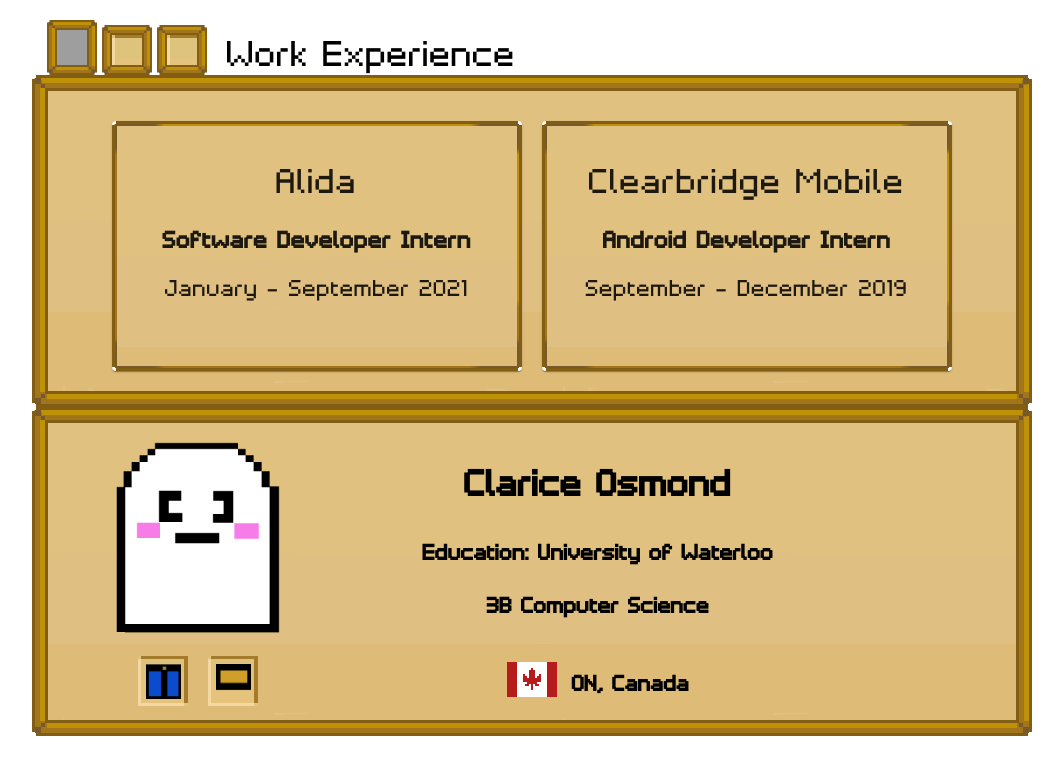
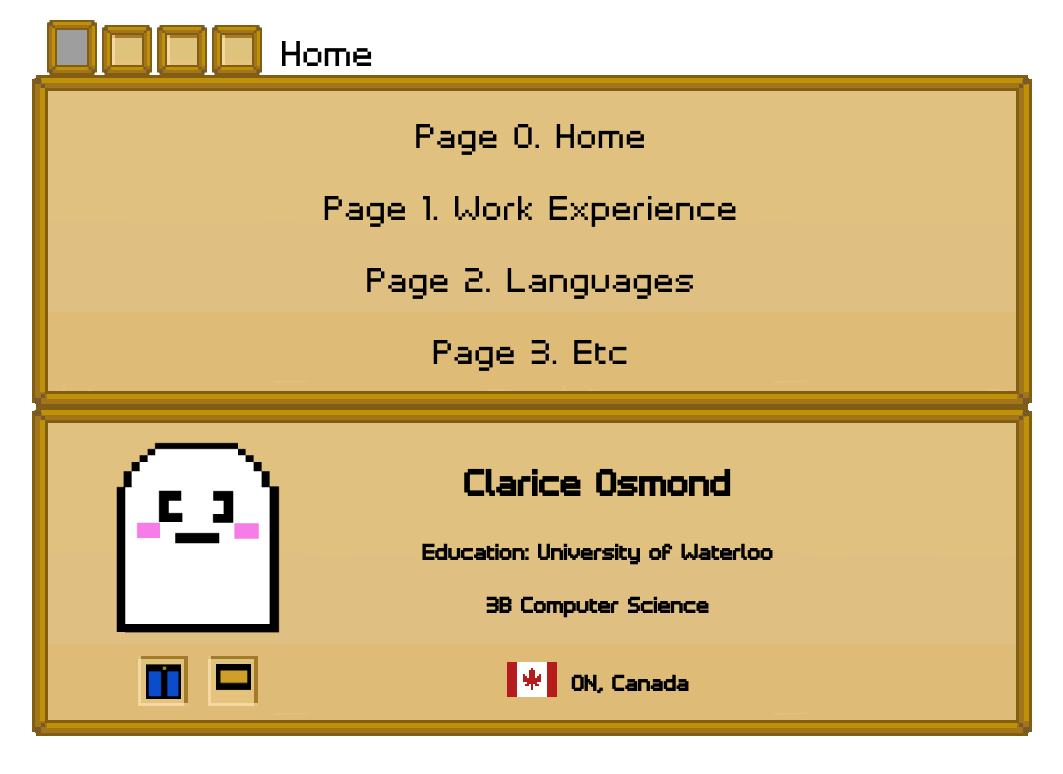
Before and after one commit to clariceosmond/definitelynotclar, a React (Create React App) app: page / in a window 1280 px wide. Shown: the top 774 px of the page, without its empty margins (108-1171 px from the left). Built offline with nearby package versions, Linux system fonts and the light colour scheme; grey boxes are pictures that could not be loaded.

Commit message:
This is one way to do things. It's not the right way.

```diff
--- a/package.json
+++ b/package.json
@@ -42,6 +42,7 @@
     ]
   },
   "devDependencies": {
+    "@types/jquery": "^3.5.6",
     "@types/react": "^17.0.19",
     "typescript": "^4.3.5"
   }
--- a/src/App.js
+++ b/src/App.js
@@ -1,6 +1,17 @@
 import "./items/styles.css";
+import { useEffect, useState } from "react";
 import MainContainer from "./components/MainContainer";
+import ResponseApp from "./ResponseApp";
 
 export default function App() {
-  return <MainContainer />;
+  const [windowWidth, setWindowWidth] = useState(window.innerWidth);
+  useEffect(() => {
+    const updateWidth = () => {
+      setWindowWidth(window.innerWidth);
+    };
+
+    window.addEventListener("resize", updateWidth);
+  }, [window.innerWidth]);
+
+  return windowWidth > 845 ? <MainContainer /> : <ResponseApp />;
 }
--- /dev/null
+++ b/src/ResponseApp.tsx
@@ -0,0 +1,23 @@
+import * as React from "react";
+import { makeStyles, Typography, Grid } from "@material-ui/core";
+
+const useStyles = makeStyles({
+  title: {
+    fontSize: "3rem",
+    fontFamily: "Pixelar Regular W01 Regular",
+    marginLeft: 20,
+    marginTop: 20,
+  },
+});
+
+const ResponseApp: React.FC = () => {
+  const classes = useStyles();
+  return (
+    <Typography className={classes.title}>
+      {" "}
+      This website is not responsive enough for this screen size. It's
+      embarassing.
+    </Typography>
+  );
+};
+export default ResponseApp;
--- a/src/components/Board.tsx
+++ b/src/components/Board.tsx
@@ -5,6 +5,7 @@
 import brownbor from "../items/brown-bor.png";
 import bgbrown from "../items/bg-brown.png";
 import WorkExpPage from "./pages/WorkExpPage";
+import HomePage from "./pages/HomePage";
 
 const useStyles = makeStyles({
   board: {
@@ -30,9 +31,26 @@
 const Board: React.FC<BoardProps> = (props) => {
   const classes = useStyles();
   const { pageSelected } = props;
-  const page = [<WorkExpPage />, LanguagePage(), DefaultPage()];
+  let page;
+  switch (pageSelected) {
+    case 0:
+      page = <HomePage />;
+      break;
+    case 1:
+      page = <WorkExpPage />;
+      break;
+    case 2:
+      page = LanguagePage();
+      break;
+    case 3:
+      page = DefaultPage();
+      break;
+    default:
+      page = DefaultPage();
+      break;
+  }
 
-  let board = <div className={classes.board}>{page[pageSelected]}</div>;
+  let board = <div className={classes.board}>{page}</div>;
   return board;
 };
 
--- a/src/components/Logic.tsx
+++ b/src/components/Logic.tsx
@@ -18,15 +18,16 @@
 const Logic: React.FC = () => {
   const classes = useStyles();
   const [pageSelected, setPageSelected] = useState(0);
-  const pageNames = ["Work Experience", "Languages", "Etc"];
+  const pageCount = 4;
+  const pageNames = ["Home", "Work Experience", "Languages", "Etc"];
 
-  let tools = Array(3).fill(null);
-  let toolstyle = Array(3).fill({ backgroundColor: "transparent" });
+  let tools = Array(pageCount).fill(null);
+  let toolstyle = Array(pageCount).fill({ backgroundColor: "transparent" });
   toolstyle[pageSelected] = {
     backgroundImage: 'url("icon-shade.png")',
     height: "55px",
   };
-  for (let i = 0; i < 3; ++i) {
+  for (let i = 0; i < pageCount; ++i) {
     let toolname = "tool" + i;
     tools[i] = (
       <ToolItem
--- /dev/null
+++ b/src/components/pages/HomePage.tsx
@@ -0,0 +1,23 @@
+import * as React from "react";
+import { Grid, makeStyles, Typography } from "@material-ui/core";
+import classes from "*.module.css";
+
+const useStyles = makeStyles({
+  text: {
+    fontSize: "3rem",
+    fontFamily: "Pixelar Regular W01 Regular",
+  },
+});
+const HomePage: React.FC = () => {
+  const classes = useStyles();
+  return (
+    <Grid direction="column">
+      <Typography className={classes.text}>Page 0. Home</Typography>
+      <Typography className={classes.text}>Page 1. Work Experience</Typography>
+      <Typography className={classes.text}>Page 2. Languages</Typography>
+      <Typography className={classes.text}>Page 3. Etc</Typography>
+    </Grid>
+  );
+};
+
+export default HomePage;
```
Also changed, not shown: 1 other file (tests, documents, lock files or other folders).
